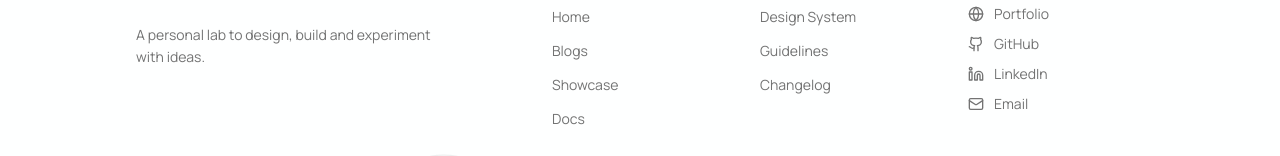
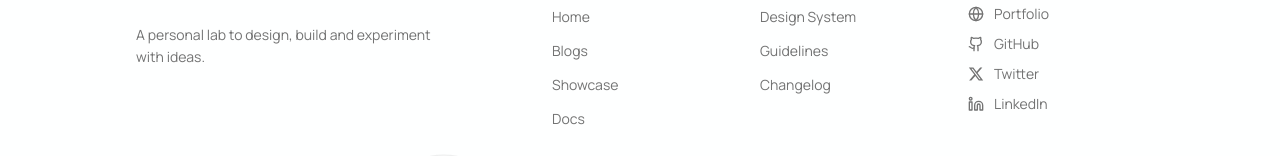
Before and after one commit to yashanand167/personal-lab, a Next.js app: page / in a window 1280 px wide. Shown: the part 1085-1241 px from the top of the page. Built offline with nearby package versions, Linux system fonts and the light colour scheme.

Commit message:
feat: update footer social links and add Twitter icon component

```diff
--- a/components/Footer.tsx
+++ b/components/Footer.tsx
@@ -2,7 +2,7 @@
 
 import Link from "next/link"
 import Image from "next/image"
-import { Globe, Mail, ArrowUpRight } from "lucide-react"
+import { Globe, ArrowUpRight } from "lucide-react"
 
 const Github = ({ className }: { className?: string }) => (
     <svg
@@ -36,6 +36,18 @@ const Linkedin = ({ className }: { className?: string }) => (
         <path d="M16 8a6 6 0 0 1 6 6v7h-4v-7a2 2 0 0 0-2-2 2 2 0 0 0-2 2v7h-4v-7a6 6 0 0 1 6-6z" />
         <rect width="4" height="12" x="2" y="9" />
         <circle cx="4" cy="4" r="2" />
+    </svg>
+)
+
+const Twitter = ({ className }: { className?: string }) => (
+    <svg
+        width="24"
+        height="24"
+        viewBox="0 0 24 24"
+        fill="currentColor"
+        className={className}
+    >
+        <path d="M18.244 2.25h3.308l-7.227 8.26 8.502 11.24H16.17l-5.214-6.817L4.99 21.75H1.68l7.73-8.835L1.254 2.25H8.08l4.713 6.231zm-1.161 17.52h1.833L7.084 4.126H5.117z" />
     </svg>
 )
 
@@ -150,7 +162,7 @@ export default function Footer() {
                     <ul className="space-y-2.5">
                         <li>
                             <a
-                                href="https://github.com/yashanand167/personal-lab"
+                                href="https://www.yashanand.com"
                                 target="_blank"
                                 rel="noopener noreferrer"
                                 className="flex items-center gap-2.5 text-sm text-muted-foreground hover:text-foreground transition-colors duration-200"
@@ -172,22 +184,24 @@ export default function Footer() {
                         </li>
                         <li>
                             <a
-                                href="https://github.com/yashanand167/personal-lab"
+                                href="https://x.com/yashanand167"
+                                target="_blank"
+                                rel="noopener noreferrer"
+                                className="flex items-center gap-2.5 text-sm text-muted-foreground hover:text-foreground transition-colors duration-200"
+                            >
+                                <Twitter className="w-4 h-4 shrink-0" />
+                                <span>Twitter</span>
+                            </a>
+                        </li>
+                        <li>
+                            <a
+                                href="https://www.linkedin.com/in/yash-anand-b7264b308/"
                                 target="_blank"
                                 rel="noopener noreferrer"
                                 className="flex items-center gap-2.5 text-sm text-muted-foreground hover:text-foreground transition-colors duration-200"
                             >
                                 <Linkedin className="w-4 h-4 shrink-0" />
                                 <span>LinkedIn</span>
-                            </a>
-                        </li>
-                        <li>
-                            <a
-                                href="mailto:yash.anand167@gmail.com"
-                                className="flex items-center gap-2.5 text-sm text-muted-foreground hover:text-foreground transition-colors duration-200"
-                            >
-                                <Mail className="w-4 h-4 shrink-0" />
-                                <span>Email</span>
                             </a>
                         </li>
                     </ul>
```
